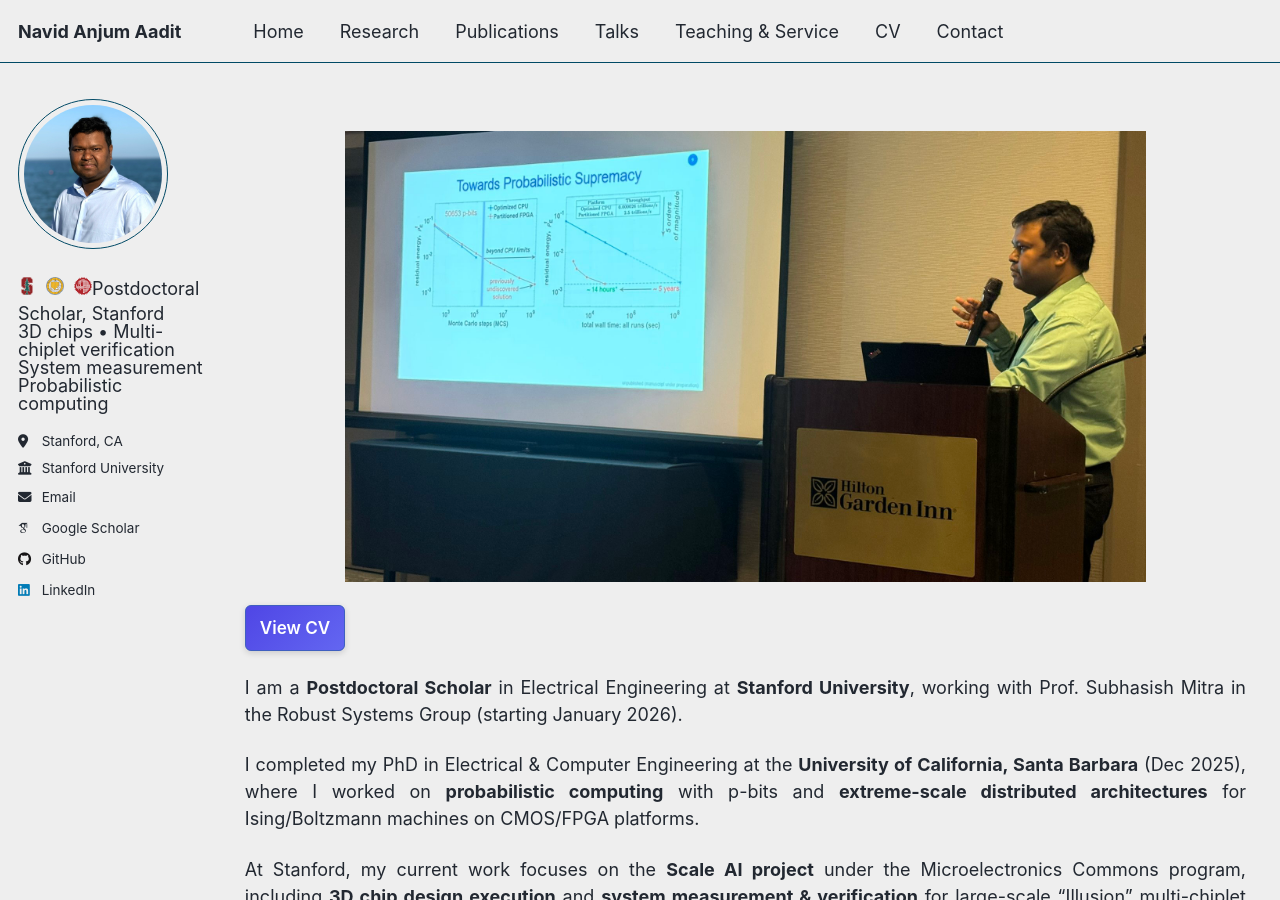
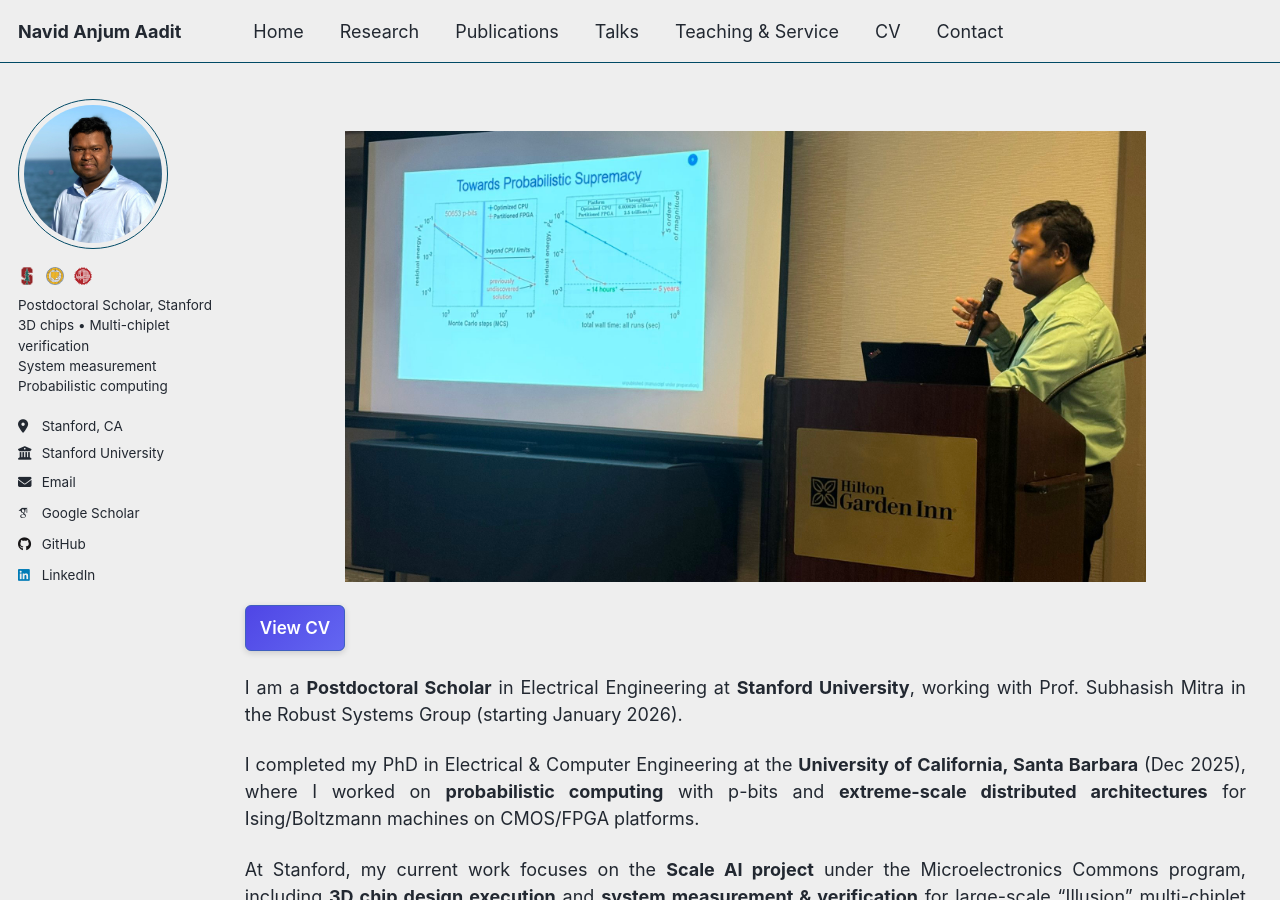
Before and after one commit to navidaadit/navidaadit.github.io, a Jekyll site: the page built from _pages/about.md, in a window 1280 px wide and 900 px high. Built offline with Jekyll 4.4.1, drawn with Linux system fonts in a browser that asks for light colours; some web fonts are replaced.

Commit message:
Modify author bio to use span for affiliations
Updated author bio section with inline HTML for affiliations.

```diff
--- a/_config.yml
+++ b/_config.yml
@@ -21,17 +21,19 @@ masthead_title: ""   # leave empty to suppress navbar title text
 author:
   name: ""                      # hide name under the headshot
   avatar: "headshot.jpeg"
-  # Sidebar bio: logos FIRST (under avatar), then text
+
+  # IMPORTANT: theme wraps this in a <p>, so use inline HTML only (NO <div>)
   bio: >-
-    <div class="affil-logos" aria-label="Affiliations">
+    <span class="affil-logos" aria-label="Affiliations">
       <img class="affil-logo" src="/images/logos/stanford.png" alt="Stanford University">
       <img class="affil-logo" src="/images/logos/ucsb.png" alt="UC Santa Barbara">
       <img class="affil-logo" src="/images/logos/buet.png" alt="BUET">
-    </div>
+    </span><br>
     <span class="bio-line-1">Postdoctoral Scholar, Stanford</span><br>
     <span class="bio-line-2">3D chips • Multi-chiplet verification</span><br>
     <span class="bio-line-3">System measurement</span><br>
     <span class="bio-line-4">Probabilistic computing</span>
+
   location: "Stanford, CA"
   employer: "Stanford University"
   email: "navidanj@stanford.edu"
```
